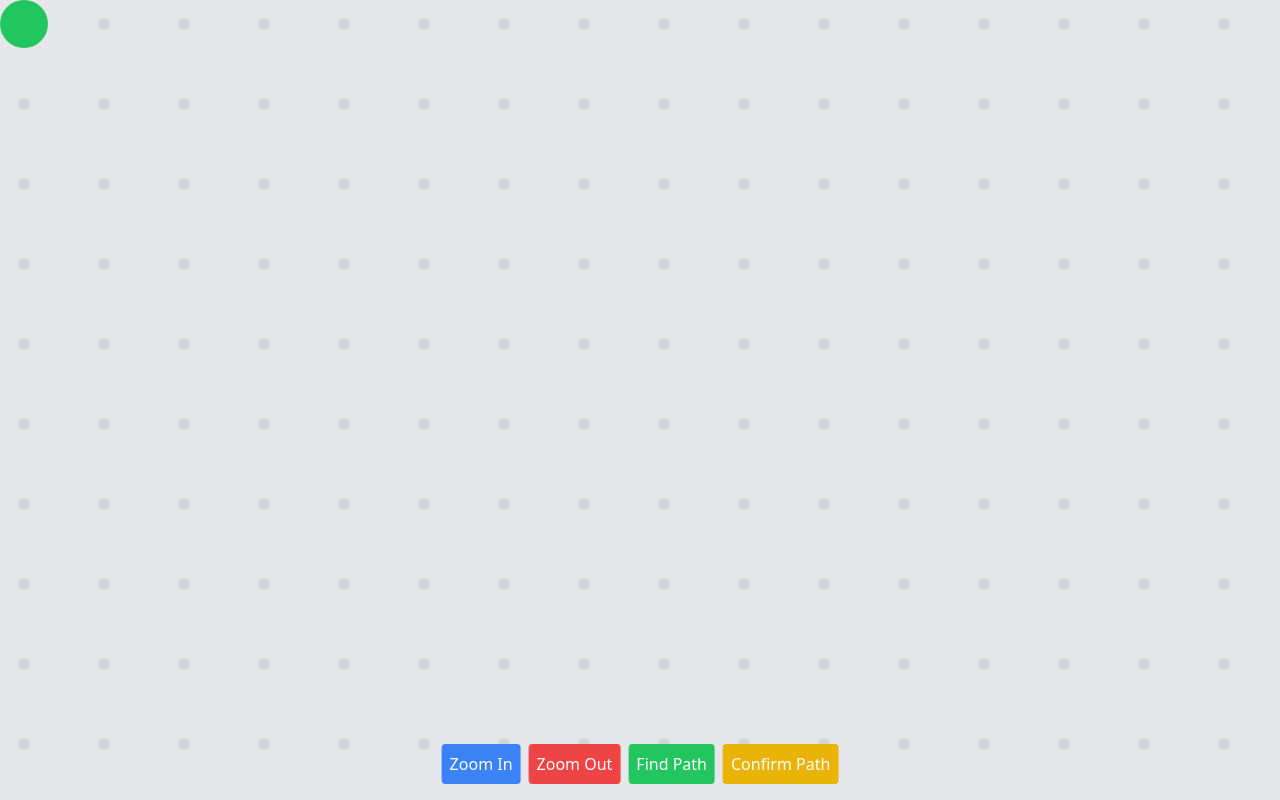
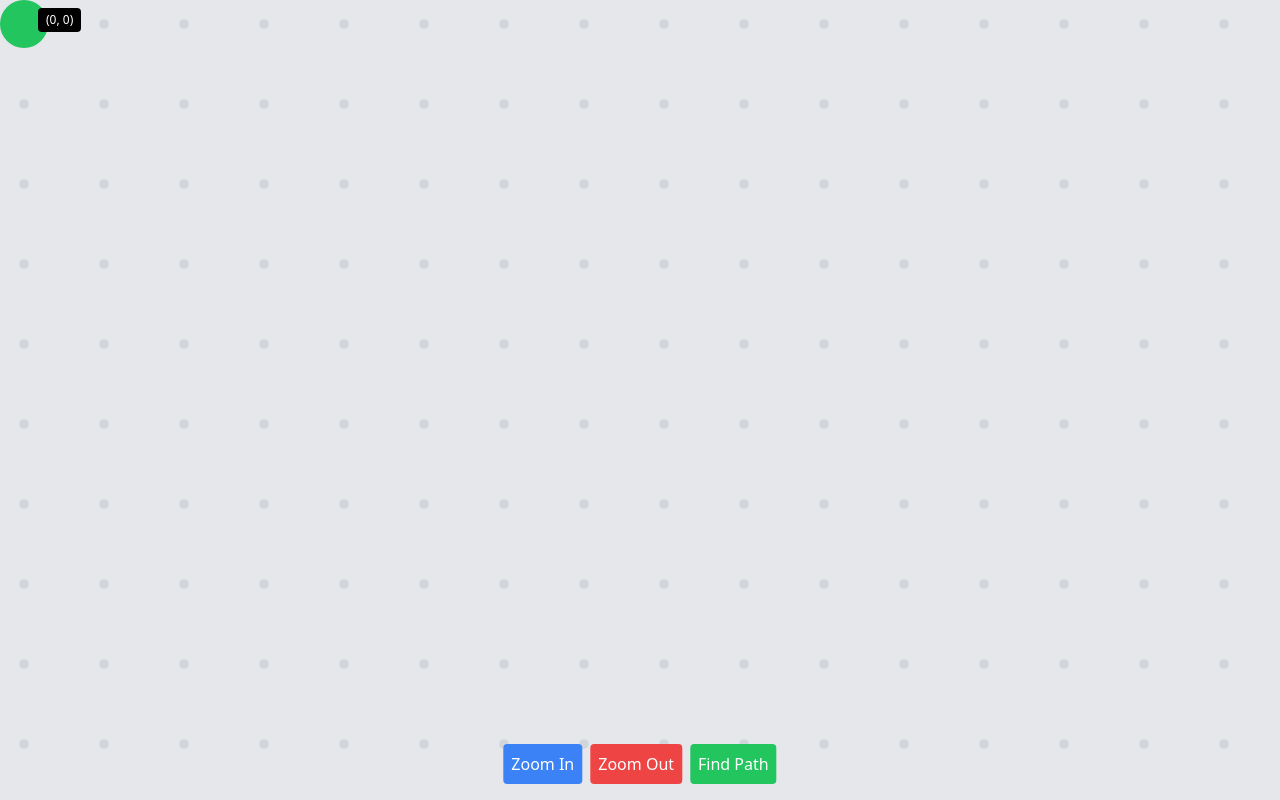
Before and after one commit to ragibalasad/node-pathways, a Next.js app: page / in a window 1280 px wide. Both pictures are taken after a click on the element 24 px from the left and 24 px from the top of the page. Built offline with nearby package versions, Linux system fonts and the light colour scheme.

Commit message:
added co-ordinates, added tooltip

```diff
--- a/src/app/components/Grid.jsx
+++ b/src/app/components/Grid.jsx
@@ -1,18 +1,24 @@
 "use client";
 
-import React, { useState, useMemo } from "react";
-import { astar } from "../lib/pathfinding"; // Adjust the path as necessary
+import React, { useState, useMemo, useCallback } from "react";
+import { astar } from "../lib/pathfinding.js"; // Adjust the path as necessary
 
 const Tilemap = () => {
   const [scale, setScale] = useState(1);
   const [isDragging, setIsDragging] = useState(false);
   const [startCoords, setStartCoords] = useState({ x: 0, y: 0 });
   const [scrollPos, setScrollPos] = useState({ x: 0, y: 0 });
-  const [activeTiles, setActiveTiles] = useState(new Set());
+  const [activeTiles, setActiveTiles] = useState([]);
   const [startNode, setStartNode] = useState(null);
   const [endNode, setEndNode] = useState(null);
   const [path, setPath] = useState([]);
   const [pathfindingMode, setPathfindingMode] = useState(false);
+  const [tooltip, setTooltip] = useState({
+    visible: false,
+    x: 0,
+    y: 0,
+    text: "",
+  });
 
   const handleMouseDown = (e) => {
     setIsDragging(true);
@@ -36,18 +42,21 @@ const Tilemap = () => {
   const zoomOut = () => setScale((prev) => prev / 1.1);
 
   const tileSize = 48; // Size of each tile when active
-  const inactiveScale = 0.25; // Scale of inactive tiles
+  const inactiveScale = 0.2; // Scale of inactive tiles
   const margin = 32; // Margin between tiles
   const gridSize = 20; // Number of tiles in each row/column
-  const maxDistance = 5 * (tileSize + margin); // Maximum distance between tiles to draw a line
+  const maxDistance = 4 * (tileSize + margin); // Maximum distance between tiles to draw a line
 
-  const toggleTile = (index) => {
+  const toggleTile = (coords) => {
     setActiveTiles((prev) => {
-      const newActiveTiles = new Set(prev);
-      if (newActiveTiles.has(index)) {
-        newActiveTiles.delete(index);
+      const newActiveTiles = prev.map((tile) => ({ ...tile }));
+      const index = newActiveTiles.findIndex(
+        (tile) => tile.x === coords.x && tile.y === coords.y
+      );
+      if (index !== -1) {
+        newActiveTiles.splice(index, 1);
       } else {
-        newActiveTiles.add(index);
+        newActiveTiles.push(coords);
       }
       return newActiveTiles;
     });
@@ -55,77 +64,82 @@ const Tilemap = () => {
 
   const tilePositions = useMemo(() => {
     const positions = {};
-    for (let i = 0; i < gridSize * gridSize; i++) {
-      const row = Math.floor(i / gridSize);
-      const col = i % gridSize;
+    for (let row = 0; row < gridSize; row++) {
+      for (let col = 0; col < gridSize; col++) {
         const x = col * (tileSize + margin) + tileSize / 2;
         const y = row * (tileSize + margin) + tileSize / 2;
-      positions[i] = { x, y };
+        positions[`${row},${col}`] = { x, y };
+      }
     }
     return positions;
   }, [gridSize, tileSize, margin]);
 
   const connections = useMemo(() => {
-    const connections = [];
-    const activeTileIndices = Array.from(activeTiles);
-    for (let i = 0; i < activeTileIndices.length; i++) {
-      for (let j = i + 1; j < activeTileIndices.length; j++) {
-        const index1 = activeTileIndices[i];
-        const index2 = activeTileIndices[j];
-        const pos1 = tilePositions[index1];
-        const pos2 = tilePositions[index2];
+    const connections = activeTiles.reduce((acc, tile) => {
+      const connectedTiles = activeTiles.filter((otherTile) => {
+        if (tile.x === otherTile.x && tile.y === otherTile.y) return false;
+        const pos1 = tilePositions[`${tile.x},${tile.y}`];
+        const pos2 = tilePositions[`${otherTile.x},${otherTile.y}`];
         const distance = Math.sqrt(
           Math.pow(pos1.x - pos2.x, 2) + Math.pow(pos1.y - pos2.y, 2)
         );
-        if (distance <= maxDistance) {
-          connections.push({
-            x1: pos1.x,
-            y1: pos1.y,
-            x2: pos2.x,
-            y2: pos2.y,
+        return distance <= maxDistance;
       });
-        }
-      }
-    }
+      acc.push({
+        tile,
+        connectedTiles,
+      });
+      return acc;
+    }, []);
     return connections;
   }, [activeTiles, tilePositions, maxDistance]);
 
-  const handleTileClick = (index) => {
+  const handleTileClick = (coords) => {
     if (pathfindingMode) {
+      const index = activeTiles.findIndex(
+        (tile) => tile.x === coords.x && tile.y === coords.y
+      );
+      if (index === -1) return;
       if (startNode === null) {
-        setStartNode(index);
+        setStartNode(coords);
       } else if (endNode === null) {
-        setEndNode(index);
+        setEndNode(coords);
       }
     } else {
-      toggleTile(index);
+      toggleTile(coords);
     }
   };
 
-  const findPath = () => {
-    if (startNode !== null && endNode !== null) {
-      const foundPath = astar(Array.from(activeTiles), startNode, endNode);
-      setPath(foundPath);
-      setPathfindingMode(false); // Exit pathfinding mode after finding the path
-    } else {
-      alert("Please select both start and end nodes.");
-    }
+  const handleTileMouseEnter = (coords) => {
+    const position = tilePositions[`${coords.x},${coords.y}`];
+    setTooltip({
+      visible: true,
+      x: position.x,
+      y: position.y,
+      text: `(${coords.x}, ${coords.y})`,
+    });
   };
 
-  const activatePathfinding = () => {
-    if (activeTiles.size < 2) {
-      alert("Please activate at least 2 nodes to find a path.");
-      return;
-    }
-    setPathfindingMode(true);
-    setStartNode(null);
-    setEndNode(null);
-    setPath([]);
-    alert("Click on the start node, then the end node.");
+  const handleTileMouseLeave = () => {
+    setTooltip({ visible: false, x: 0, y: 0, text: "" });
   };
 
   const hugeWidth = gridSize * (tileSize + margin) - margin;
   const hugeHeight = gridSize * (tileSize + margin) - margin;
+
+  const getTooltipPosition = useCallback(() => {
+    if (tooltip.visible) {
+      const scaledX = tooltip.x * scale + scrollPos.x;
+      const scaledY = tooltip.y * scale + scrollPos.y;
+      return {
+        top: scaledY - 20,
+        left: scaledX + 10,
+      };
+    }
+    return { top: 0, left: 0 };
+  }, [tooltip, scale, scrollPos]);
+
+  const tooltipPosition = getTooltipPosition();
 
   return (
     <div
@@ -142,63 +156,40 @@ const Tilemap = () => {
           transform: `translate(${scrollPos.x}px, ${scrollPos.y}px) scale(${scale})`,
           transformOrigin: "0 0",
           cursor: isDragging ? "grabbing" : "grab",
+          position: "relative", // Ensure relative positioning for child elements
         }}
       >
         {connections.length > 0 && (
           <svg
-            className="absolute w-full h-full"
+            className="absolute w-full h-full z-10"
             style={{
               left: 0,
               top: 0,
               pointerEvents: "none",
             }}
           >
-            {connections.map((line, index) => (
+            {connections.map(({ tile, connectedTiles }, index) =>
+              connectedTiles.map((connectedTile, subIndex) => {
+                const pos1 = tilePositions[`${tile.x},${tile.y}`];
+                const pos2 =
+                  tilePositions[`${connectedTile.x},${connectedTile.y}`];
+                return (
                   <line
-                key={index}
-                x1={line.x1}
-                y1={line.y1}
-                x2={line.x2}
-                y2={line.y2}
+                    key={`${index}-${subIndex}`}
+                    x1={pos1.x}
+                    y1={pos1.y}
+                    x2={pos2.x}
+                    y2={pos2.y}
                     stroke="lightgreen"
-                strokeWidth="5"
+                    strokeWidth="10"
                     strokeLinecap="round"
+                    stroke-opacity="0.4"
                   />
-            ))}
+                );
+              })
+            )}
           </svg>
         )}
-
-        <svg
-          className="absolute w-full h-full"
-          style={{
-            left: 0,
-            top: 0,
-            pointerEvents: "none",
-          }}
-        >
-          {path.map((node, index) => (
-            <circle
-              key={index}
-              cx={tilePositions[node].x}
-              cy={tilePositions[node].y}
-              r="10"
-              fill="red"
-            />
-          ))}
-          {path.length > 0 && (
-            <path
-              d={path
-                .map((node, index) => {
-                  const { x, y } = tilePositions[node];
-                  return index === 0 ? `M${x},${y}` : `L${x},${y}`;
-                })
-                .join(" ")}
-              stroke="blue"
-              strokeWidth="4"
-              fill="none"
-            />
-          )}
-        </svg>
 
         <div
           className="grid"
@@ -207,10 +198,16 @@ const Tilemap = () => {
             gridTemplateRows: `repeat(${gridSize}, ${tileSize + margin}px)`,
           }}
         >
-          {Array.from({ length: gridSize * gridSize }).map((_, index) => (
+          {Array.from({ length: gridSize * gridSize }).map((_, index) => {
+            const row = Math.floor(index / gridSize);
+            const col = index % gridSize;
+            const coords = { x: row, y: col };
+            return (
               <div
                 key={index}
-              onClick={() => handleTileClick(index)}
+                onClick={() => handleTileClick(coords)}
+                onMouseEnter={() => handleTileMouseEnter(coords)}
+                onMouseLeave={handleTileMouseLeave}
                 className="flex items-center justify-center cursor-pointer m-0 overflow-hidden"
                 style={{
                   width: `${tileSize}px`,
@@ -219,43 +216,64 @@ const Tilemap = () => {
               >
                 <div
                   className={`rounded-full cursor-pointer box-border ${
-                  activeTiles.has(index) ? "bg-green-500" : "bg-gray-300"
-                } ${startNode === index ? "border-2 border-blue-500" : ""} ${
-                  endNode === index ? "border-2 border-red-500" : ""
+                    activeTiles.some((tile) => tile.x === row && tile.y === col)
+                      ? "bg-green-500 z-20"
+                      : "bg-gray-300"
+                  } ${
+                    startNode && startNode.x === row && startNode.y === col
+                      ? "border-2 border-blue-500"
+                      : ""
+                  } ${
+                    endNode && endNode.x === row && endNode.y === col
+                      ? "border-2 border-red-500"
+                      : ""
                   }`}
                   style={{
                     width: `${tileSize}px`,
                     height: `${tileSize}px`,
                     transform: `scale(${
-                    activeTiles.has(index) ? 1 : inactiveScale
+                      activeTiles.some(
+                        (tile) => tile.x === row && tile.y === col
+                      )
+                        ? 1
+                        : inactiveScale
                     })`,
                     transformOrigin: "center",
-                  transition: "background-color 0.3s ease, transform 0.3s ease",
+                    transition:
+                      "background-color 0.3s ease, transform 0.3s ease",
                   }}
                 ></div>
               </div>
-          ))}
+            );
+          })}
         </div>
       </div>
 
-      <div className="absolute bottom-4 left-1/2 transform -translate-x-1/2 flex space-x-2">
+      {/* Tooltip */}
+      {tooltip.visible && (
+        <div
+          className="absolute bg-black text-white text-xs px-2 py-1 m-1 rounded"
+          style={{
+            top: `${tooltipPosition.top}px`, // Adjust top position
+            left: `${tooltipPosition.left}px`, // Adjust left position
+            pointerEvents: "none", // Ensure tooltip doesn't capture mouse events
+            transform: `scale(${1})`, // Reverse scale for tooltip
+            transformOrigin: "0 0", // Ensure tooltip scales correctly
+          }}
+        >
+          {tooltip.text}
+        </div>
+      )}
+
+      <div className="absolute bottom-4 z-30 left-1/2 transform -translate-x-1/2 flex space-x-2">
         <button className="p-2 bg-blue-500 text-white rounded" onClick={zoomIn}>
           Zoom In
         </button>
         <button className="p-2 bg-red-500 text-white rounded" onClick={zoomOut}>
           Zoom Out
         </button>
-        <button
-          className="p-2 bg-green-500 text-white rounded"
-          onClick={activatePathfinding}
-        >
+        <button className="p-2 bg-green-500 text-white rounded">
           Find Path
-        </button>
-        <button
-          className="p-2 bg-yellow-500 text-white rounded"
-          onClick={findPath}
-        >
-          Confirm Path
         </button>
       </div>
     </div>
```
Lines whose indentation alone changed are shown as unchanged.
